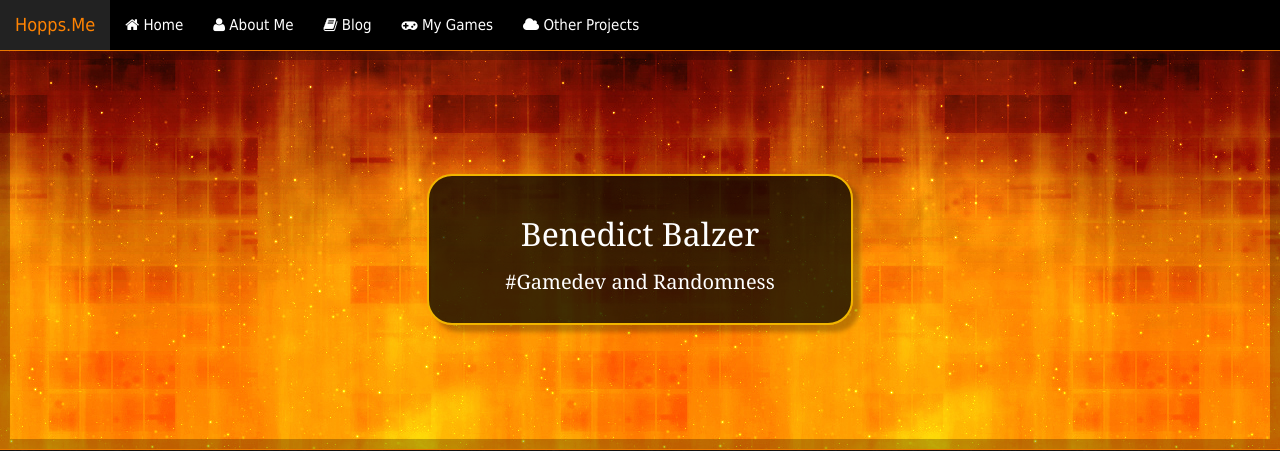
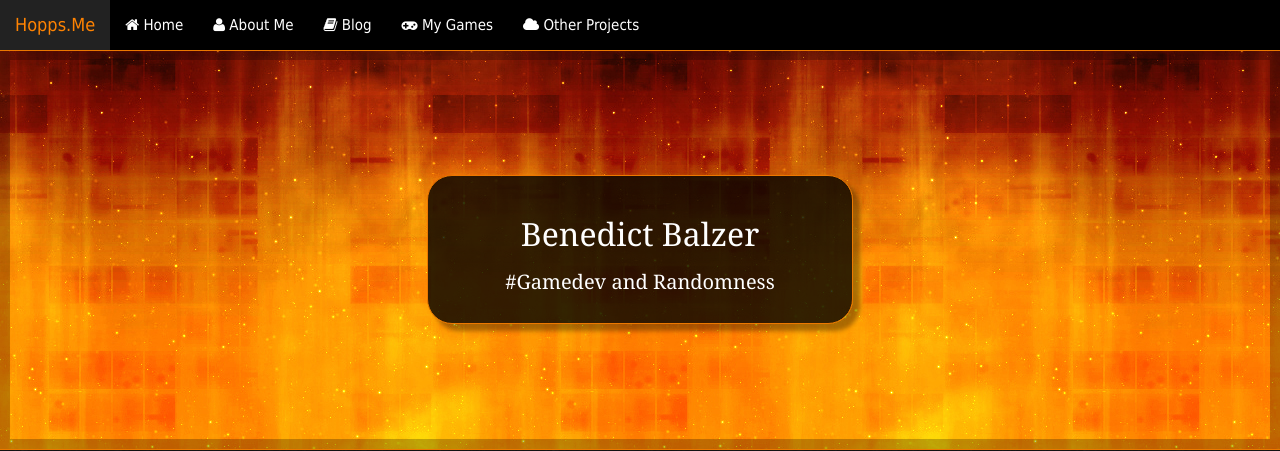
Before and after one commit to DevHopps/website, a Jekyll site: the page built from index.md, in a window 1280 px wide. Shown: the top 451 px of the page. Built offline with Jekyll 4.4.1, drawn with Linux system fonts in a browser that asks for light colours; nearby versions of some CDN libraries; a style sheet for code colours, icons or effects is not loaded.

Commit message:
Better Header

```diff
--- a/assets/css/style.css
+++ b/assets/css/style.css
@@ -99,12 +99,12 @@ h1, h2, h3, h4 {
 }
 
 #header-about {
-	background-color: rgba(0, 0, 0, 0.75);
+	background-color: rgba(0, 0, 0, 0.80);
 	padding: 20px;
-	border: 2px solid #f1b500;
+	border: 1px solid #ec7800;
 	border-radius: 25px;
 
-	box-shadow: 7px 7px 4px rgba(0, 0, 0, 0.25);
+	box-shadow: 7px 7px 4px rgba(0, 0, 0, 0.33);
 }
 
 #main-content {
```
